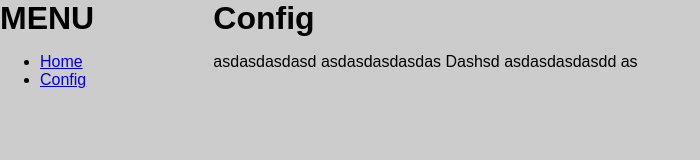
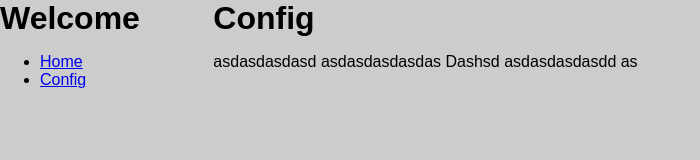
Before and after one commit to thiagosalper/pharm-start, a React (Create React App) app: page /config in a window 1280 px wide. Shown: the top 160 px of the page, without its empty margins (0-700 px from the left). Built offline with nearby package versions, Linux system fonts and the light colour scheme.

Commit message:
include multilanguage

```diff
--- a/package.json
+++ b/package.json
@@ -6,9 +6,12 @@
     "@material-ui/core": "^3.7.0",
     "@material-ui/icons": "^3.0.1",
     "axios": "^0.18.0",
+    "i18next": "^13.0.0",
+    "i18next-browser-languagedetector": "^2.2.4",
     "numeral": "^2.0.6",
     "react": "^16.7.0",
     "react-dom": "^16.7.0",
+    "react-i18next": "^8.4.0",
     "react-redux": "^5.0.7",
     "react-router-dom": "^4.3.1",
     "react-scripts": "2.1.1",
--- a/src/containers/skeleton/components/menu/index.jsx
+++ b/src/containers/skeleton/components/menu/index.jsx
@@ -1,6 +1,8 @@
 import React from "react";
 import { Link } from "react-router-dom";
 import PropTypes from "prop-types";
+
+import i18n from "../../../../utils/i18n";
 
 import style from "./style.css";
 
@@ -8,7 +10,7 @@ class Menu extends React.Component {
   render() {
     return (
       <div className={style.baseMenu}>
-        <h1>MENU</h1>
+        <h1>{i18n.t("WELCOME")}</h1>
         <ul>
           <li><Link to="/">Home</Link></li>
           <li><Link to="/config">Config</Link></li>
--- /dev/null
+++ b/src/lang/en_US.json
@@ -0,0 +1,3 @@
+{
+  "WELCOME": "Welcome"
+}
--- /dev/null
+++ b/src/lang/pt_BR.json
@@ -0,0 +1,3 @@
+{
+  "WELCOME": "Bem vindo"
+}
--- /dev/null
+++ b/src/utils/i18n.js
@@ -0,0 +1,23 @@
+import i18next from "i18next";
+import LngDetector from "i18next-browser-languagedetector";
+import en_US from "../lang/en_US.json";
+import pt_BR from "../lang/pt_BR.json";
+
+i18next.use(LngDetector).init({
+  interpolation: {
+    escapeValue: false
+  },
+  fallbackLng:  {
+    'default': ['pt-BR'],
+  },
+  resources: {
+    en: {
+      translation: en_US
+    },
+    "pt-BR": {
+      translation: pt_BR
+    }
+  }
+});
+
+export default i18next;
```
Also changed, not shown: src/constants/apiBase.jsx (added, +23 -0 lines), 1 other file (tests, documents, lock files or other folders).
